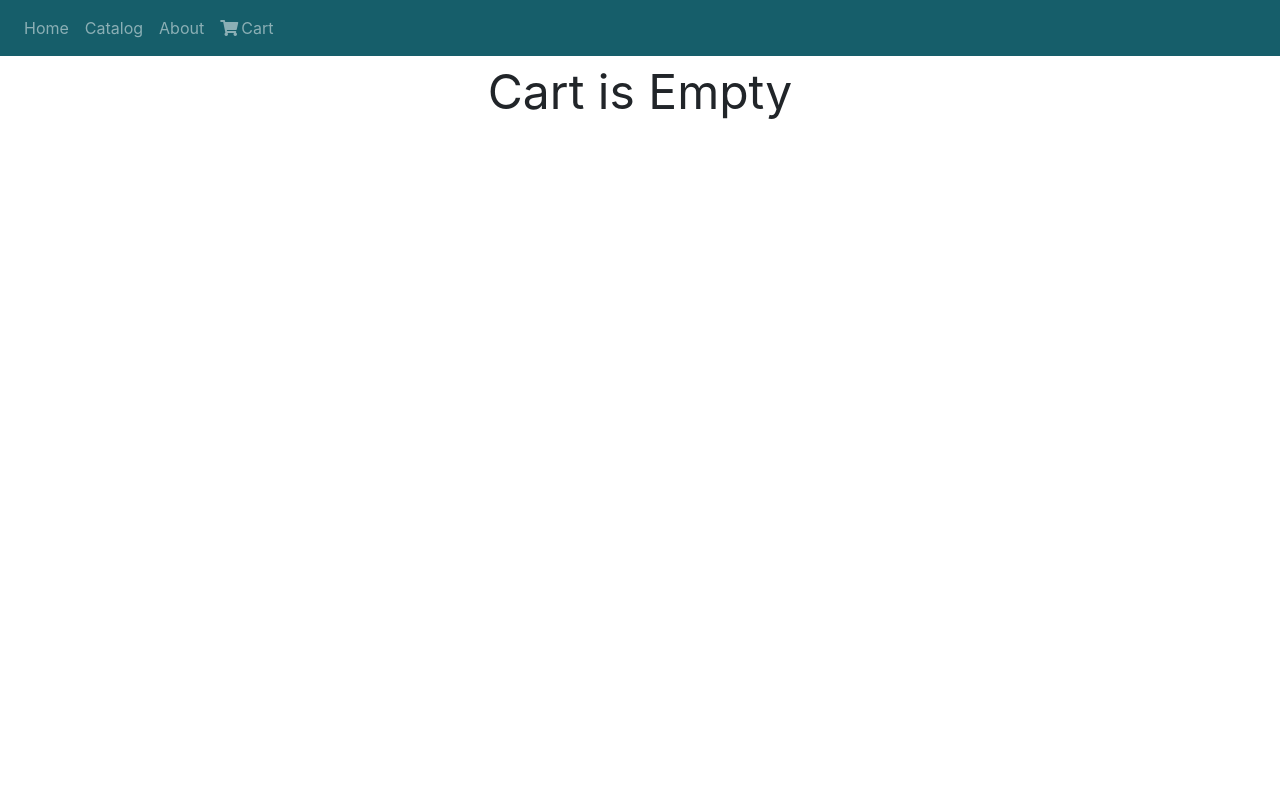
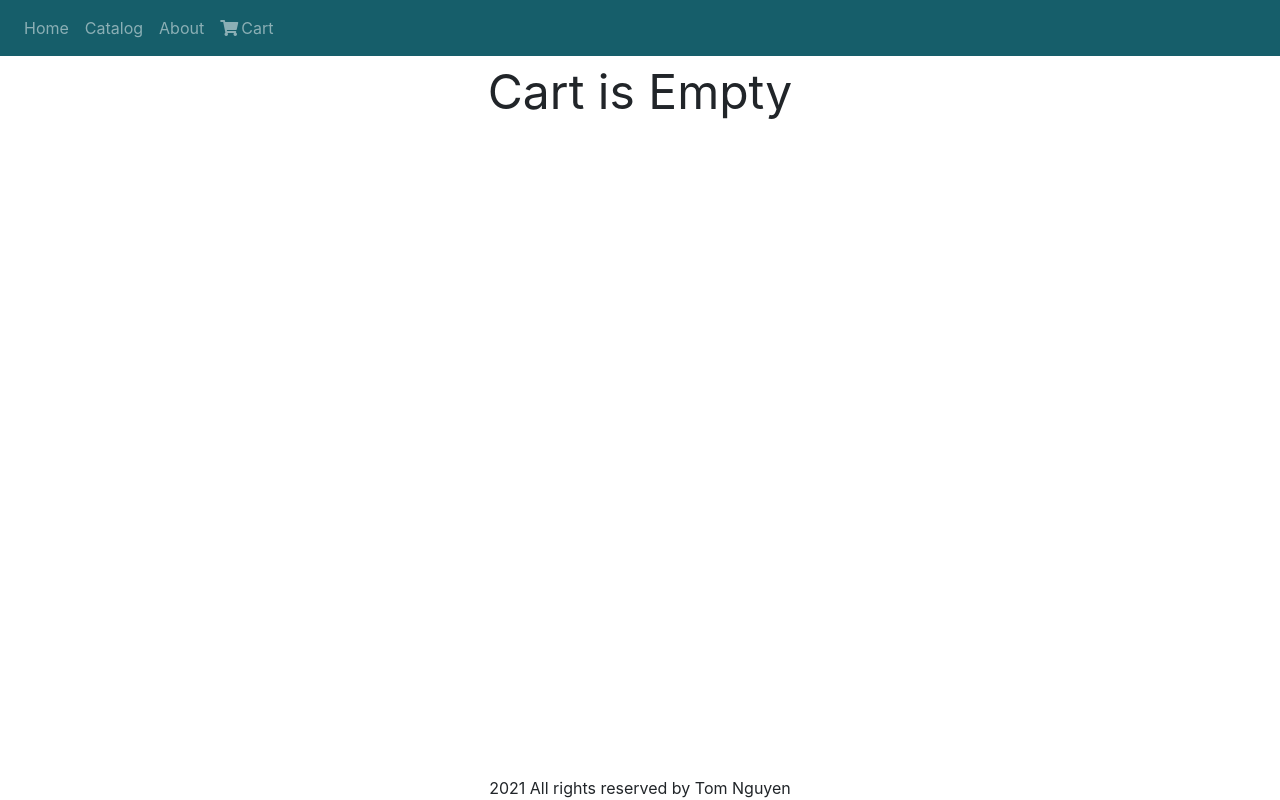
Before and after one commit to TomNguyen-FSDI/Assignment03, a React (Create React App) app in the folder organika/: page /cart in a window 1280 px wide. Built offline with nearby package versions, Linux system fonts and the light colour scheme.

Commit message:
added a footer to cart checkout

```diff
--- a/organika/src/components/cart.jsx
+++ b/organika/src/components/cart.jsx
@@ -1,8 +1,9 @@
 import React, { Component } from 'react';
-import { connect } from 'react-redux';
+import { connect, ReactReduxContext } from 'react-redux';
 import './cart.css';
 
 import CartCheckout from './cartCheckout';
+import Footer from './footer';
 
 class Cart extends Component {
     state = {
@@ -23,8 +24,9 @@ class Cart extends Component {
                             {myCart.map(
                                 p => <CartCheckout key={p.product.id} item={p}></CartCheckout>
                             )}
+                            {this.props.cart.length < 4 ? <Footer cName="footer-cr-cart"></Footer> : <Footer cName="footer-cr-cart-flex"></Footer>}
                         </div>
-                    {this.props.cart.length>0 ?
+                        {this.props.cart.length > 0 ?
                             <div className="cart-summary">
                                 <p className="cart-order-summary">order summary</p>
                                 <p className="cart-order-summary-text">item total before tax: <span className="cart-order-summary-text-price">${this.subTotal()}</span></p>
@@ -34,9 +36,6 @@ class Cart extends Component {
                             </div>
                             : <p className="cart-empty">Cart is Empty</p>}
                     </div>
-
-
-
                 </div>
         );
     }
--- a/organika/src/components/cartCheckout.jsx
+++ b/organika/src/components/cartCheckout.jsx
@@ -14,6 +14,7 @@ class CartCheckout extends Component {
             <div className="checkout-container">
                 <div className="checkout-image">
                     <img  src={"/images/products/"+image} alt="product"></img>
+                    {/* <img  src={"https://TomNguyen-FSDI.github.io/organika/images/products/"+image} alt="product"></img> */}
                 </div>
                 <div>
                     <p className="detail-title"><label>{title}</label>
--- a/organika/src/components/footer.css
+++ b/organika/src/components/footer.css
@@ -7,6 +7,17 @@
     text-align: center;
     width: 100%;
 }
+.footer-cr-cart{
+    position:absolute;
+    bottom: 0;
+    min-width: 1000px;
+    text-align: center;
+}
+.footer-cr-cart-flex{
+    margin-top: 100px;
+    min-width:1000px;
+    text-align: center;
+}
 .footer-name{
     font-weight: bold;
     text-align: center;
```
Lines whose indentation alone changed are shown as unchanged.
